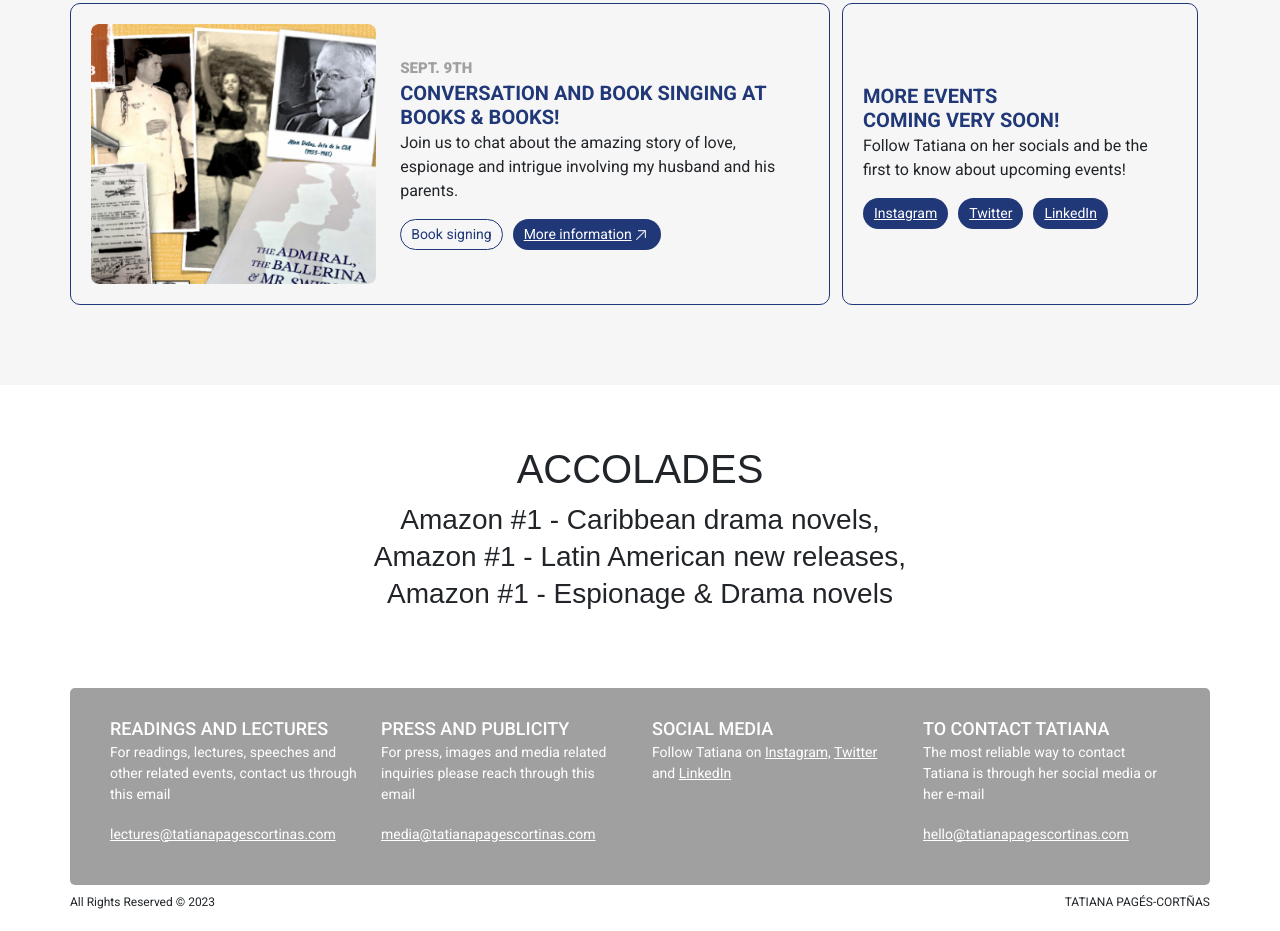
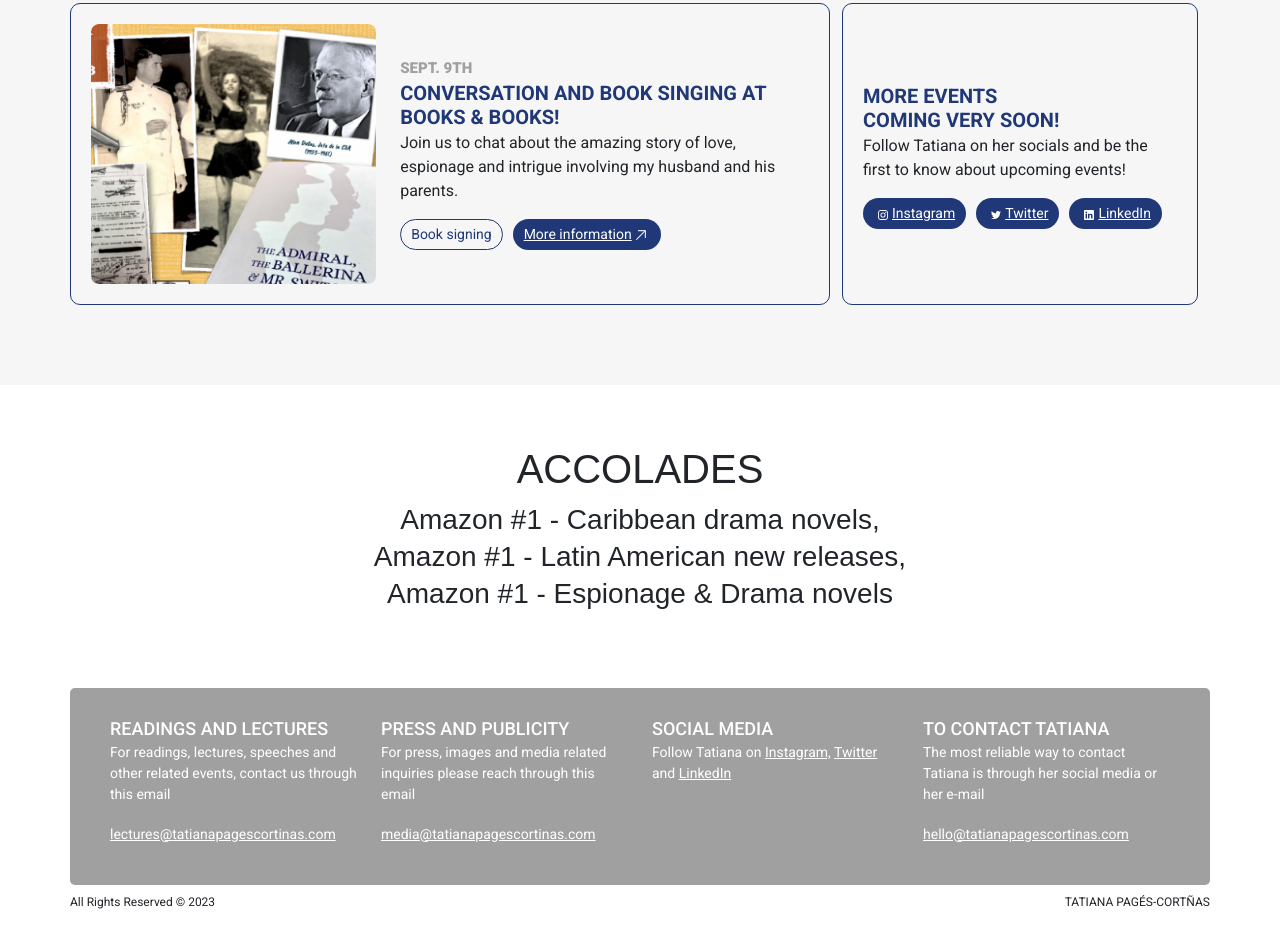
Before and after one commit to manuel-s90/manuel-s90.github.io, a plain HTML site: page index.html in a window 1280 px wide. Shown: the part 2206-3137 px from the top of the page. Drawn offline with nearby package versions, Linux system fonts and the light colour scheme; files whose address does not match are found by name; a web font is replaced by a local one.

Commit message:
Added icons to links

```diff
--- a/index.html
+++ b/index.html
@@ -154,9 +154,9 @@
 							<h3>More events<br>coming very Soon!</h3>
 							<p>Follow Tatiana on her socials and be the first to know about upcoming events!</p>
 							<div class="tags">
-								<div class="tag-link"><a href="https://www.instagram.com/tatianapages/">Instagram</a></div>
-								<div class="tag-link"><a href="https://twitter.com/tatiana_pages/">Twitter</a></div>
-								<div class="tag-link"><a href="#">LinkedIn</a></div>
+								<div class="tag-link"><a href="https://www.instagram.com/tatianapages/"><span><img style="padding: 4px; max-width: 18px;" src="images/icons/instagram.svg"></span>Instagram</a></div>
+								<div class="tag-link"><a href="https://twitter.com/tatiana_pages/"><span><img style="padding: 4px; max-width: 18px;" src="images/icons/twitter.svg"></span>Twitter</a></div>
+								<div class="tag-link"><a href="#"><span><img style="padding: 4px; max-width: 18px;" src="images/icons/linkedin.svg"></span>LinkedIn</a></div>
 							</div>
 						</div>
 					</div>
```
Also changed, not shown: images/icons/instagram.svg (added), images/icons/linkedin.svg (added), images/icons/twitter.svg (added).
